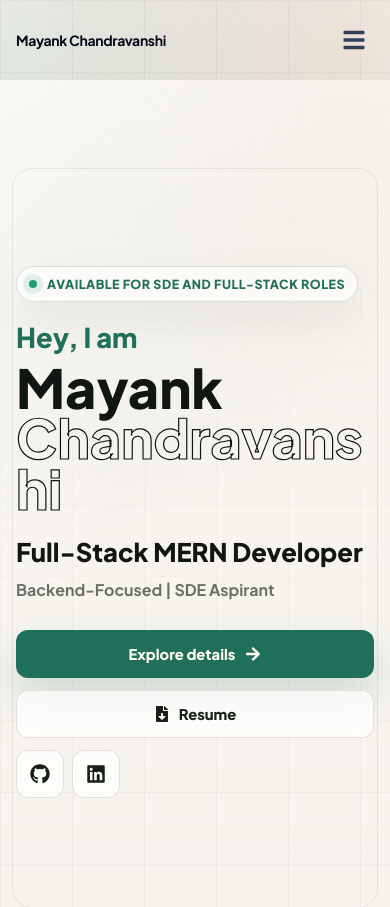
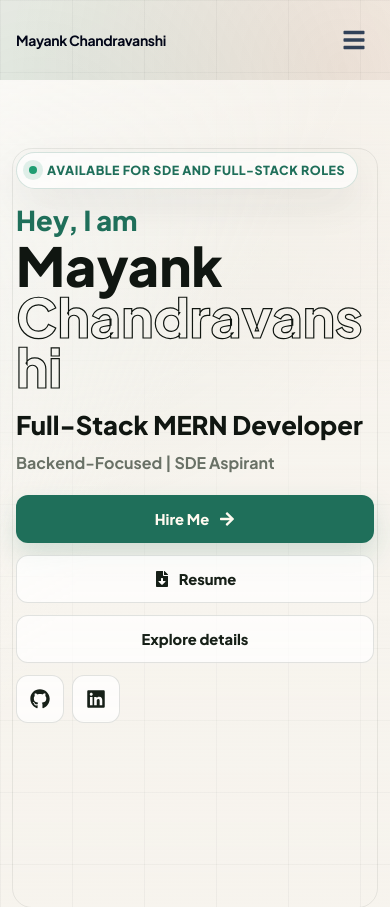
Before and after one commit to Mayank-2027/Mayank-Portfolio, a React (Vite) app: page / in a window 390 px wide. Shown: the top 907 px of the page. Built offline with nearby package versions, Linux system fonts and the light colour scheme.

Commit message:
fix(hero): improve hero section responsiveness and reduce gap under navbar

```diff
--- a/src/components/Hero.jsx
+++ b/src/components/Hero.jsx
@@ -16,7 +16,7 @@ export default function Hero() {
   };
 
   return (
-    <section id="hero" className="hero-section hero-name-stage relative flex min-h-screen items-end overflow-hidden px-4 pb-12 pt-28 sm:px-6 lg:px-8">
+    <section id="hero" className="hero-section hero-name-stage relative flex min-h-[100dvh] items-start overflow-hidden px-4 pb-12 pt-16 sm:pt-20 sm:px-6 lg:px-8">
       <div className="hero-grid" />
 
       <motion.div
@@ -25,7 +25,7 @@ export default function Hero() {
         transition={{ staggerChildren: 0.12 }}
         className="relative z-10 mx-auto w-full max-w-7xl"
       >
-        <motion.div variants={itemVariants} className="status-line mb-8">
+        <motion.div variants={itemVariants} className="status-line mb-6 sm:mb-8">
           <span className="status-dot" />
           Available for SDE and full-stack roles
         </motion.div>
@@ -46,9 +46,9 @@ export default function Hero() {
             <p>{personalDetails.title}</p>
             <span>{personalDetails.tagline}</span>
 
-            <div className="mt-7 flex flex-col gap-3 sm:flex-row sm:items-center">
-              <a href="#about" className="primary-action">
-                <span>Explore details</span>
+            <div className="mt-5 flex flex-wrap items-center gap-3">
+              <a href="#contact" className="primary-action hire-action">
+                <span>Hire Me</span>
                 <FaArrowRight className="h-4 w-4" />
               </a>
               <a
@@ -58,6 +58,9 @@ export default function Hero() {
               >
                 <FaFileDownload className="h-4 w-4" />
                 <span>Resume</span>
+              </a>
+              <a href="#about" className="secondary-action">
+                <span>Explore details</span>
               </a>
               <div className="flex gap-2">
                 <a href={personalDetails.github} target="_blank" rel="noopener noreferrer" className="icon-action" aria-label="GitHub Profile">
--- a/src/index.css
+++ b/src/index.css
@@ -76,9 +76,9 @@ a {
 
 .hero-grid {
   position: absolute;
-  inset: 96px 24px 24px;
+  inset: 72px 16px 16px;
   border: 1px solid rgba(23, 32, 24, 0.08);
-  border-radius: 28px;
+  border-radius: 24px;
   pointer-events: none;
 }
 
@@ -182,12 +182,12 @@ a {
 .hero-name-layout {
   display: grid;
   grid-template-columns: minmax(0, 1fr);
-  gap: clamp(26px, 6vw, 72px);
-  align-items: end;
+  gap: clamp(20px, 4vw, 56px);
+  align-items: start;
 }
 
 .hero-name {
-  margin-top: 10px;
+  margin-top: 6px;
   color: #101611;
   max-width: 100%;
   font-size: clamp(3.2rem, 10.4vw, 9.25rem);
@@ -414,18 +414,18 @@ a {
 
 @media (max-width: 720px) {
   .hero-grid {
-    inset: 88px 12px 16px;
+    inset: 68px 12px 16px;
     border-radius: 20px;
   }
 
   .hero-name-stage {
-    align-items: center;
-    padding-bottom: 32px;
-    padding-top: 92px;
+    align-items: flex-start;
+    padding-bottom: 24px;
+    padding-top: 72px;
   }
 
   .status-line {
-    margin-bottom: 22px;
+    margin-bottom: 18px;
   }
 
   .hero-intro {
```
